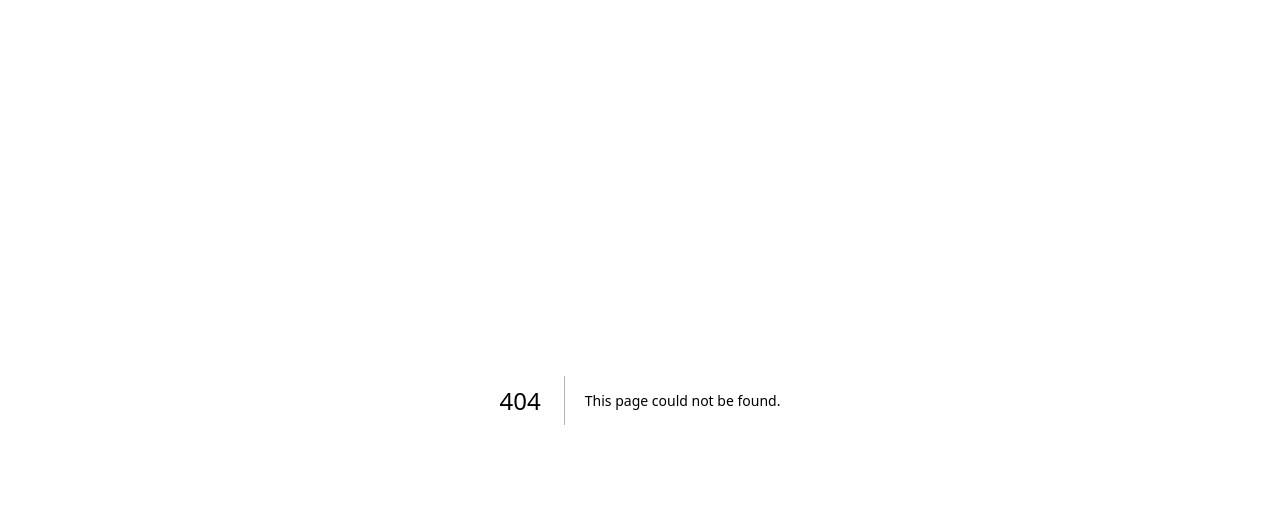
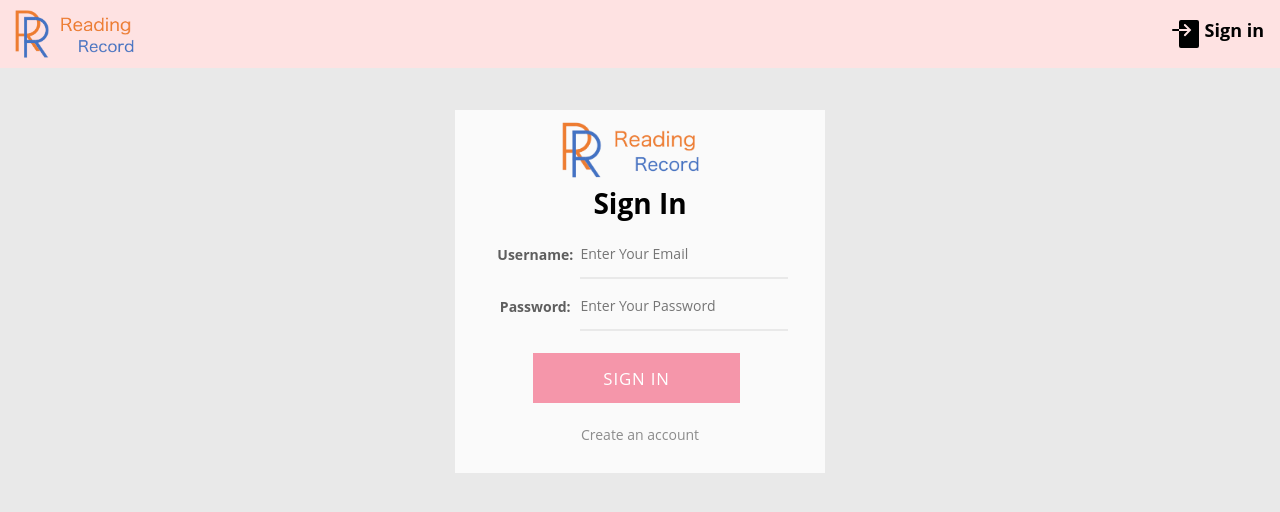
Before and after one commit to tomoish/reading-record-nextjs, a Next.js app in the folder frontend/: page /login in a window 1280 px wide. Before the commit this address had no page. Shown: the top 512 px of the page. Built offline with nearby package versions, Linux system fonts and the light colour scheme.

Commit message:
Add login page

```diff
--- /dev/null
+++ b/frontend/components/auth/Login.tsx
@@ -0,0 +1,93 @@
+import React, { FormEvent, useState, useContext, useEffect } from "react";
+import { useRouter } from "next/router";
+import Image from "next/image";
+import Link from "next/link";
+
+import AuthContext from "@/context/AuthContext";
+
+const Login = () => {
+  const [email, setEmail] = useState("");
+  const [password, setPassword] = useState("");
+
+  const router = useRouter();
+
+  const { loading, error, isAuthenticated, login } = useContext(AuthContext);
+
+  useEffect(() => {
+    if (isAuthenticated && !loading) {
+      router.push("/");
+    }
+  }, [isAuthenticated, error, loading]);
+
+  const submitHandler = async (e: FormEvent<HTMLFormElement>) => {
+    e.preventDefault();
+    // console.log(email, password);
+    login({ username: email, password });
+  };
+
+  return (
+    <div className="form-wrapper">
+      <div className="login-logo">
+        <Image src="/images/logo.png" alt="HOME" width="151" height="60" />
+      </div>
+
+      <h1>Sign In</h1>
+      <form action="/send-data-here" method="post" onSubmit={submitHandler}>
+        <table className="form-item">
+          <tbody>
+            <tr>
+              <th>
+                <label>Username:</label>
+              </th>
+              <td>
+                <input
+                  type="email"
+                  placeholder="Enter Your Email"
+                  value={email}
+                  onChange={(e) => setEmail(e.target.value)}
+                  pattern="\S+@\S+\.\S+"
+                  title="Your email is invalid"
+                  required
+                />
+              </td>
+            </tr>
+
+            <tr>
+              <th>
+                <label>Password:</label>
+              </th>
+              <td>
+                <input
+                  type="password"
+                  placeholder="Enter Your Password"
+                  value={password}
+                  onChange={(e) => setPassword(e.target.value)}
+                  required
+                />
+              </td>
+            </tr>
+
+            <tr>
+              <td></td>
+              <td>
+                <div className="register-button">
+                  <button type="submit" className="button">
+                    Sign In
+                  </button>
+                </div>
+              </td>
+            </tr>
+          </tbody>
+        </table>
+      </form>
+
+      <div className="form-footer">
+        <p>
+          <a href="/register">Create an account</a>
+        </p>
+      </div>
+    </div>
+  );
+};
+
+export default Login;
--- /dev/null
+++ b/frontend/context/AuthContext.tsx
@@ -0,0 +1,66 @@
+import axios from "axios";
+import { useState, useEffect, createContext } from "react";
+
+import { useRouter } from "next/router";
+
+const AuthContext = createContext();
+
+export const AuthProvider = ({ children }: { children: React.ReactNode }) => {
+  const [loading, setLoading] = useState(false);
+  const [user, setUser] = useState(null);
+  const [isAuthenticated, SetIsAuthenticated] = useState(false);
+  const [error, setError] = useState(null);
+
+  const router = useRouter();
+
+  // Login user
+  const login = async ({
+    username,
+    password,
+  }: {
+    username: string;
+    password: string;
+  }) => {
+    try {
+      setLoading(true);
+      const res = await axios.post("/api/auth/login", {
+        username,
+        password,
+      });
+
+      if (res.data.success) {
+        // loadUser();
+        SetIsAuthenticated(true);
+        setLoading(false);
+        router.push("/");
+      }
+    } catch (error) {
+      setLoading(false);
+      setError(
+        error.response &&
+          (error.response.data.detail || error.response.data.error)
+      );
+    }
+  };
+
+  const clearErrors = () => {
+    setError(null);
+  };
+
+  return (
+    <AuthContext.Provider
+      value={{
+        loading,
+        user,
+        error,
+        isAuthenticated,
+        login,
+        clearErrors,
+      }}
+    >
+      {children}
+    </AuthContext.Provider>
+  );
+};
+
+export default AuthContext;
--- a/frontend/next.config.js
+++ b/frontend/next.config.js
@@ -1,6 +1,9 @@
 /** @type {import('next').NextConfig} */
 const nextConfig = {
   reactStrictMode: true,
-}
+  env: {
+    API_URL: "http://127.0.0.1:8000",
+  },
+};
 
-module.exports = nextConfig
+module.exports = nextConfig;
--- a/frontend/pages/_app.tsx
+++ b/frontend/pages/_app.tsx
@@ -1,6 +1,11 @@
 import '@/styles/globals.css'
 import type { AppProps } from 'next/app'
+import { AuthProvider } from '@/context/AuthContext'
 
 export default function App({ Component, pageProps }: AppProps) {
-  return <Component {...pageProps} />
+  return (
+    <AuthProvider>
+        <Component {...pageProps} />
+    </AuthProvider>
+  );
 }
--- a/frontend/pages/api/hello.ts
+++ /dev/null
@@ -1,13 +0,0 @@
-// Next.js API route support: https://nextjs.org/docs/api-routes/introduction
-import type { NextApiRequest, NextApiResponse } from 'next'
-
-type Data = {
-  name: string
-}
-
-export default function handler(
-  req: NextApiRequest,
-  res: NextApiResponse<Data>
-) {
-  res.status(200).json({ name: 'John Doe' })
-}
--- /dev/null
+++ b/frontend/pages/login.tsx
@@ -0,0 +1,10 @@
+import Layout from "@/components/layout/Layout";
+import Login from "@/components/auth/Login";
+
+export default function LoginPage() {
+  return (
+    <Layout title="Login" id="login">
+      <Login />
+    </Layout>
+  );
+}
```
Also changed, not shown: frontend/pages/api/auth/login.ts (added, +54 -0 lines), 1 other file (tests, documents, lock files or other folders).
